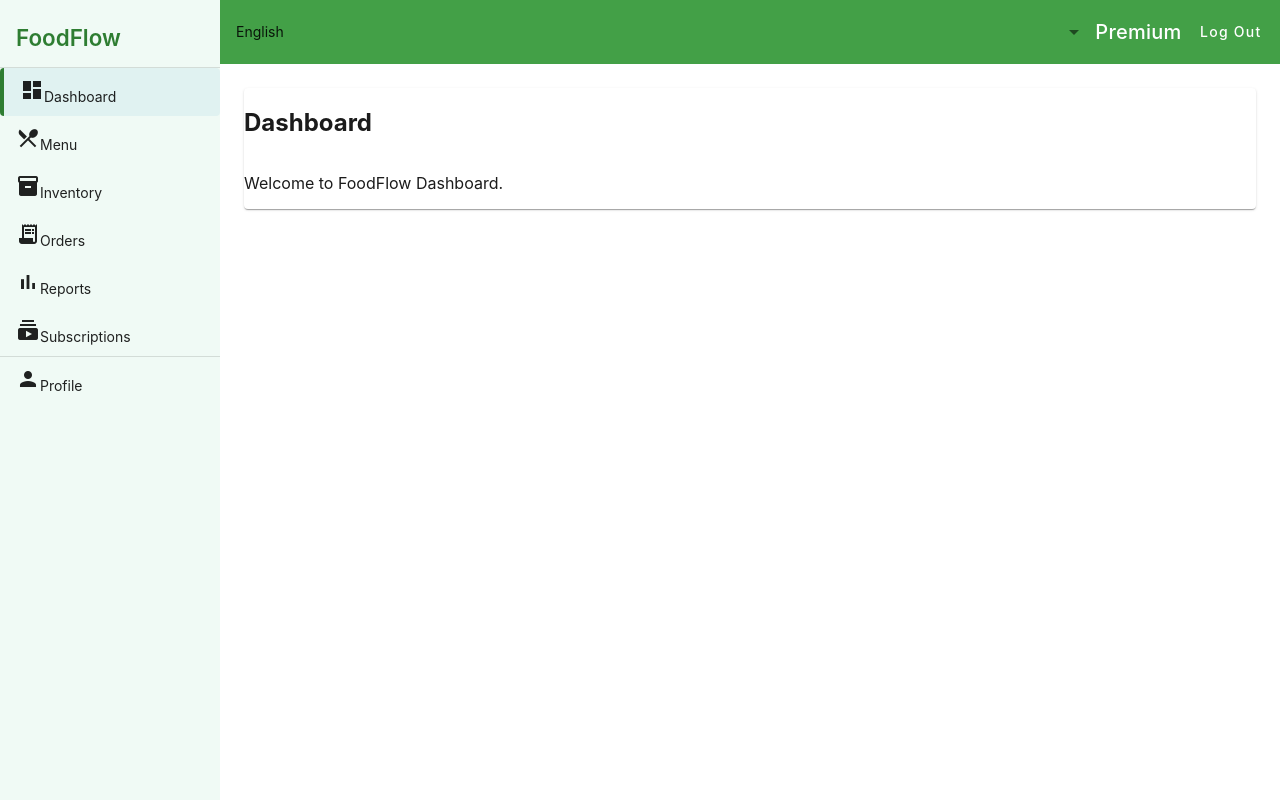
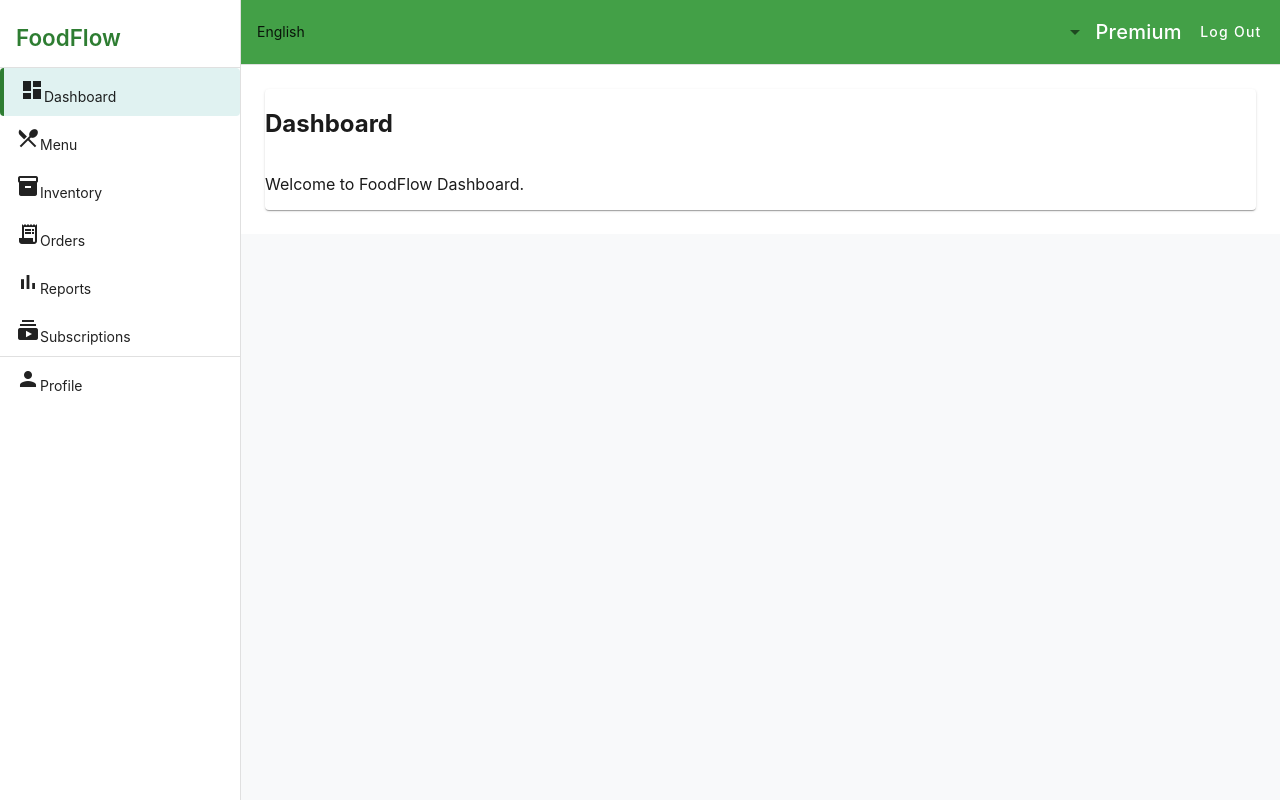
Before and after one commit to Fundamentos-de-Arquitectura/frontend_foodflow, an Angular app: page /login in a window 1280 px wide. Both pictures are taken after typing "name@example.com", "Sample123" into the empty fields and a click on the button "Log In". Built offline with nearby package versions, Linux system fonts and the light colour scheme.

Commit message:
fix: adjust topbar and sidebar

```diff
--- a/src/app/core/layout/shell.component.css
+++ b/src/app/core/layout/shell.component.css
@@ -1,16 +1,35 @@
 .layout {
   display: flex;
   height: 100vh;
+  background-color: #f8f9fa;
 }
 
+/* Sidebar */
+app-sidebar {
+  width: 240px;
+  border-right: 1px solid #e0e0e0;
+  background-color: #ffffff;
+}
+
+/* Content */
 .content {
   flex: 1;
   display: flex;
   flex-direction: column;
 }
 
-main {
+/* Topbar */
+app-topbar {
+  border-bottom: 1px solid #e0e0e0;
+  flex-shrink: 0;
+}
+
+/* Page area */
+.page-container {
   flex: 1;
   padding: 1.5rem;
+  overflow-y: auto;
+  height: 100%;
+  box-sizing: border-box;
   background-color: #fff;
 }
--- a/src/app/core/layout/shell.component.html
+++ b/src/app/core/layout/shell.component.html
@@ -1,9 +1,12 @@
 <div class="layout">
   <app-sidebar></app-sidebar>
+
   <div class="content">
     <app-topbar></app-topbar>
     <main>
-      <router-outlet></router-outlet>
+      <div class="page-container">
+        <router-outlet></router-outlet>
+      </div>
     </main>
   </div>
 </div>
--- a/src/app/core/layout/shell.component.ts
+++ b/src/app/core/layout/shell.component.ts
@@ -2,12 +2,11 @@ import { Component } from '@angular/core';
 import { SidebarComponent } from '../components/sidebar/sidebar.component';
 import { TopbarComponent } from '../components/topbar/topbar.component';
 import { RouterOutlet } from '@angular/router';
-import { NgIf } from '@angular/common';
 
 @Component({
   selector: 'app-shell',
   standalone: true,
-  imports: [SidebarComponent, TopbarComponent, RouterOutlet, NgIf],
+  imports: [SidebarComponent, TopbarComponent, RouterOutlet],
   templateUrl: './shell.component.html',
   styleUrls: ['./shell.component.css']
 })
```
